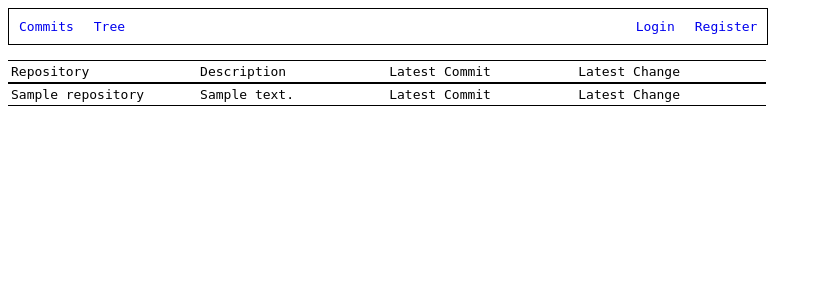
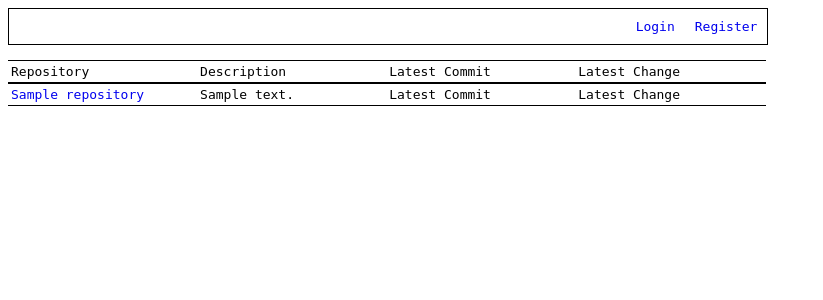
Before and after one commit to weiyiguoyoyo/mfgd, a Django app: page / in a window 1280 px wide. Shown: the top 300 px of the page, without its empty margins (0-823 px from the left). Run offline with Django 3.2, Linux system fonts and the light colour scheme; tables that the repository leaves empty hold one stand-in row (values such as "Sample post"); parts of the project's set-up code (start-up, migrations or seed data) failed here and were passed over.

Commit message:
finished base.html  Please enter the commit message for your changes. Lines starting

```diff
--- a/static/style.css
+++ b/static/style.css
@@ -10,7 +10,7 @@ a:hover {
     text-decoration: underline;
 }
 
-.menu a {
+.menu a,p {
     padding: 10px;
 }
 
--- a/templates/base.html
+++ b/templates/base.html
@@ -19,10 +19,14 @@
 
 	<body>
 		<nav class="menu">
-            <a href="commits/">Commits</a>
+			{% if user.is_authenticated %}
+				<p>Hello: {{ user.username }}</p>
+				<a href="{% url 'mfgd:logout' %}">Logout</a>
             <a href="tree/">Tree</a>
-            <a href="login/">Login</a>
-            <a href="register/">Register</a>
+			{% else %}
+				<a href="login/">Login</a>
+            	<a href="register/">Register</a>
+			{% endif %}
         </nav>
 
 		{% block body_block %}
--- a/templates/index.html
+++ b/templates/index.html
@@ -16,7 +16,7 @@
             <table>
                 {% for repo in repositories %}
                 <tr>
-                    <td>{{ repo.name }}</td>
+                    <td><a href="/view/{{ repo.name }}/">{{ repo.name }}</a></td>
                     <td>{{ repo.description }}</td>
                     <td>Latest Commit</td>
                     <td>Latest Change</td>
```
